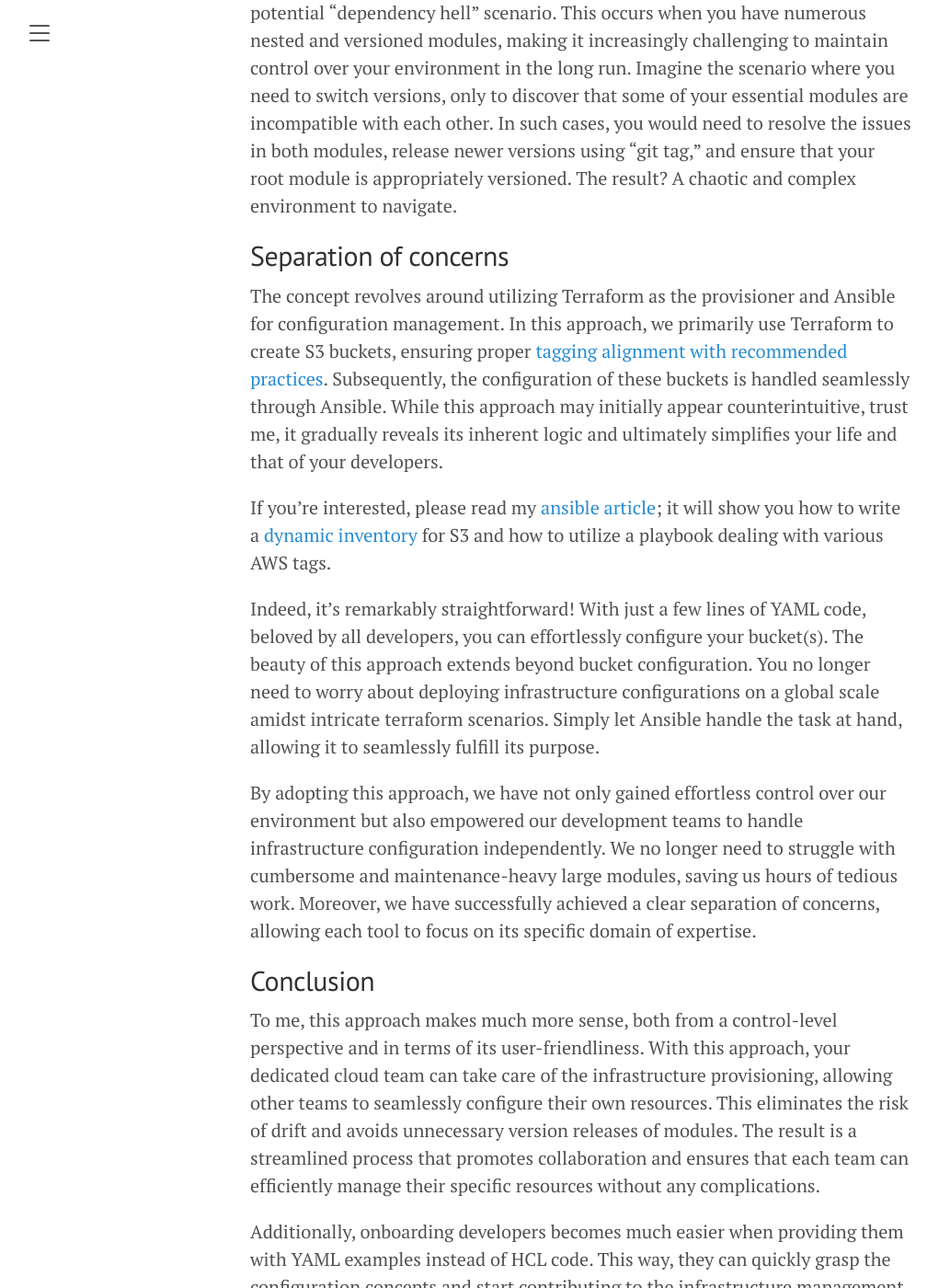
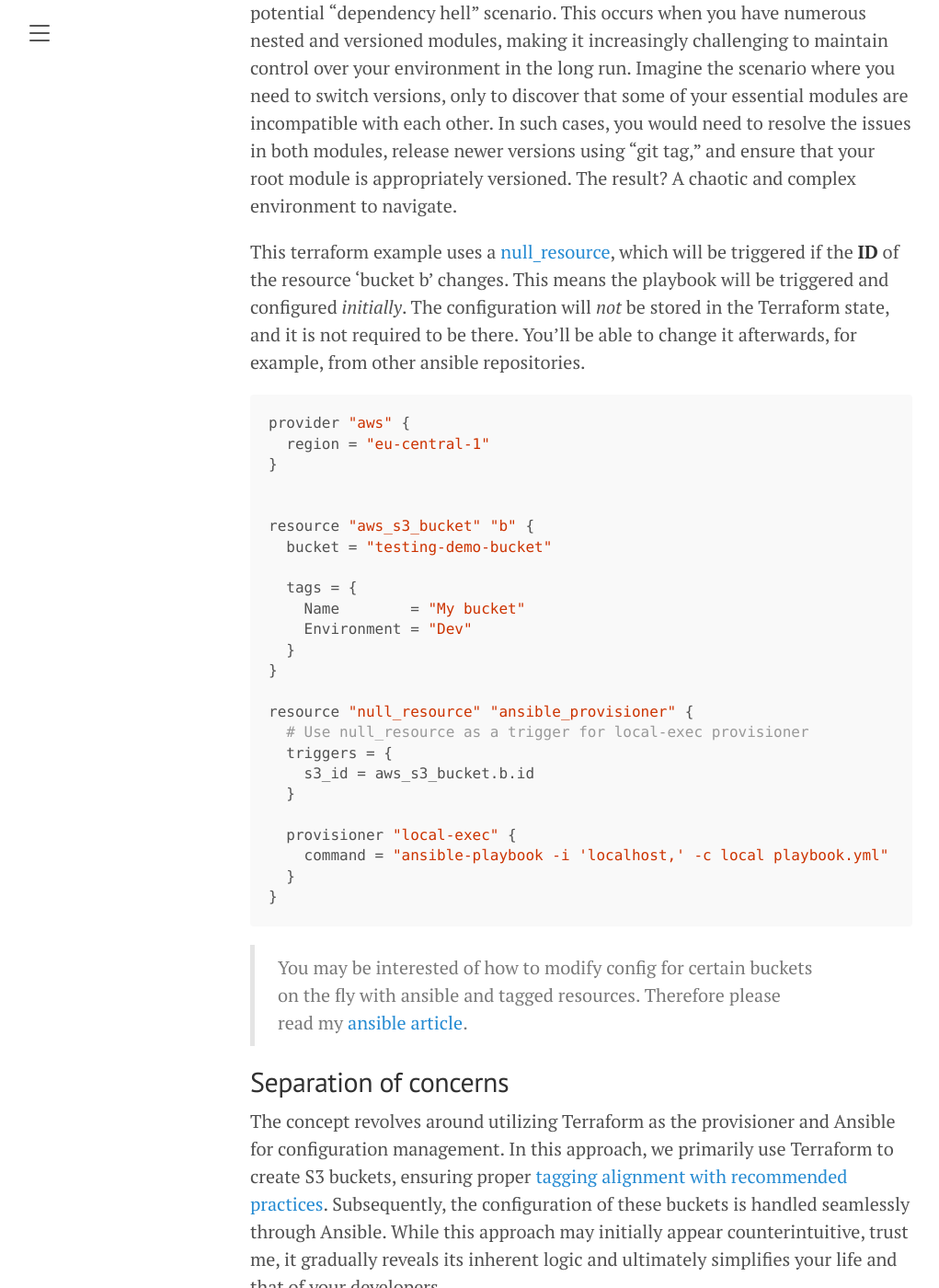
Before and after one commit to dme86/dme86.github.io, a Jekyll site: the page built from _posts/2023-06-23-Harnessing-the-Power-of-Terraform-and-Ansible-in-Perfect-Harmony.md, in a window 1280 px wide and 1400 px high, scrolled down 1058 px. Shown: the whole window at 92% size, without its empty margins (8-1029 px from the left). Built offline with Jekyll 4.4.1, drawn with Linux system fonts in a browser that asks for light colours.

Commit message:
feat(add): example code
adding example code that shows an easy way of using terraform and ansible together

````diff
--- a/_posts/2023-06-23-Harnessing-the-Power-of-Terraform-and-Ansible-in-Perfect-Harmony.md
+++ b/_posts/2023-06-23-Harnessing-the-Power-of-Terraform-and-Ansible-in-Perfect-Harmony.md
@@ -16,6 +16,39 @@
 Suppose you find yourself managing numerous S3 buckets within your AWS environment. If you provisioned these buckets using Terraform, chances are you either leveraged  [an existing module](https://github.com/terraform-aws-modules/terraform-aws-s3-bucket)  or created your own custom module incorporating the necessary S3 resources.
 
 The first approach can lead to a tangled web of dependencies, creating a potential "dependency hell" scenario. This occurs when you have numerous nested and versioned modules, making it increasingly challenging to maintain control over your environment in the long run. Imagine the scenario where you need to switch versions, only to discover that some of your essential modules are incompatible with each other. In such cases, you would need to resolve the issues in both modules, release newer versions using "git tag," and ensure that your root module is appropriately versioned. The result? A chaotic and complex environment to navigate.
+
+This terraform example uses a [null_resource](https://registry.terraform.io/providers/hashicorp/null/latest/docs/resources/resource), which will be triggered if the **ID** of the resource 'bucket b' changes. This means the playbook will be triggered and configured *initially*. The configuration will *not* be stored in the Terraform state, and it is not required to be there. You'll be able to change it afterwards, for example, from other ansible repositories.
+
+```hcl
+provider "aws" {
+  region = "eu-central-1"
+}
+
+
+resource "aws_s3_bucket" "b" {
+  bucket = "testing-demo-bucket"
+
+  tags = {
+    Name        = "My bucket"
+    Environment = "Dev"
+  }
+}
+
+resource "null_resource" "ansible_provisioner" {
+  # Use null_resource as a trigger for local-exec provisioner
+  triggers = {
+    s3_id = aws_s3_bucket.b.id
+  }
+
+  provisioner "local-exec" {
+    command = "ansible-playbook -i 'localhost,' -c local playbook.yml"
+  }
+}
+```
+
+> You may be interested of how to modify config for certain buckets
+> on the fly with ansible and tagged resources. Therefore please read my [ansible
+> article](https://dme86.github.io/2023/08/01/Write-an-Ansible-dynamic-inventory-for-AWS-S3/).
 
 ## Separation of concerns
 
````
